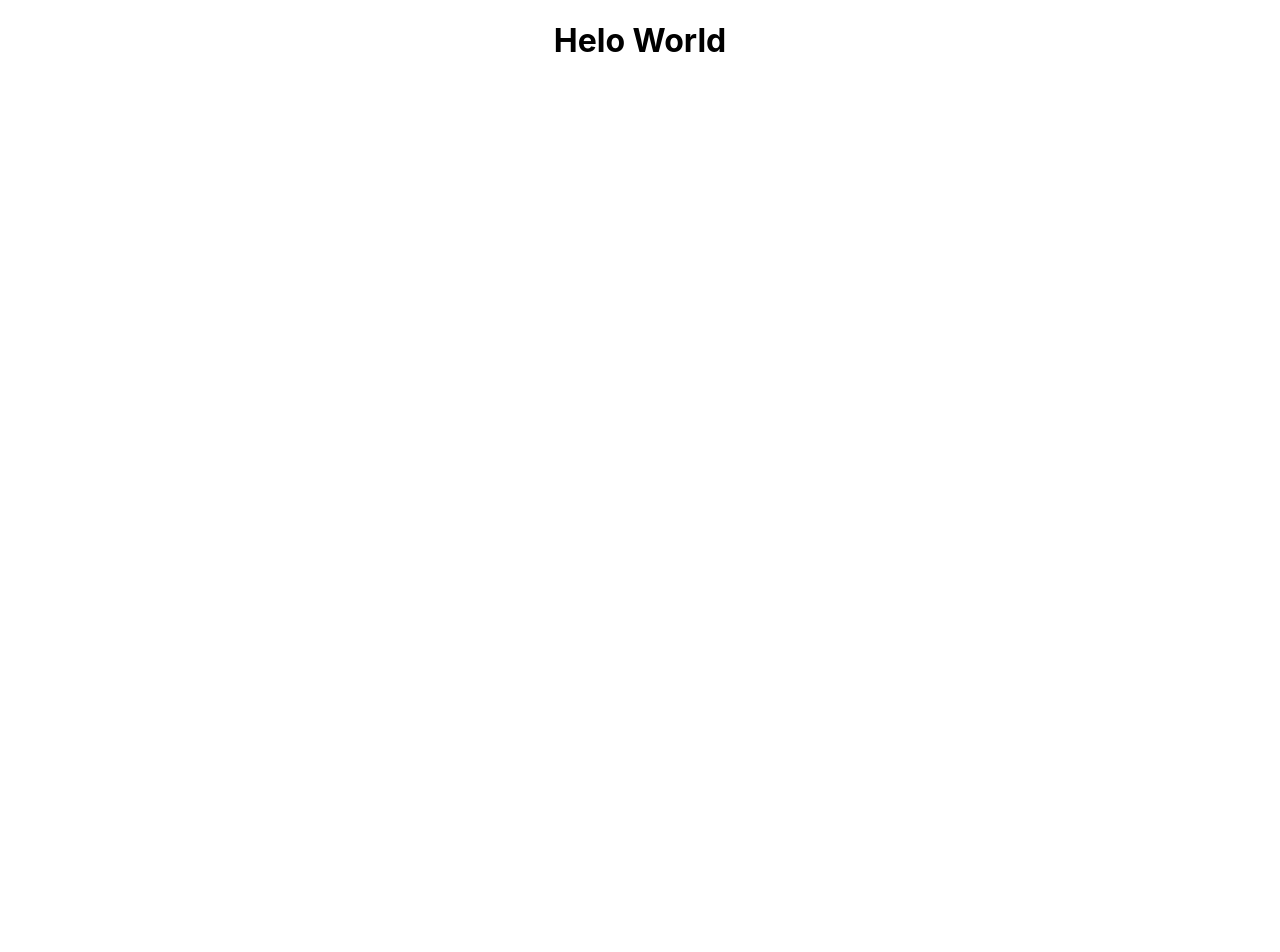
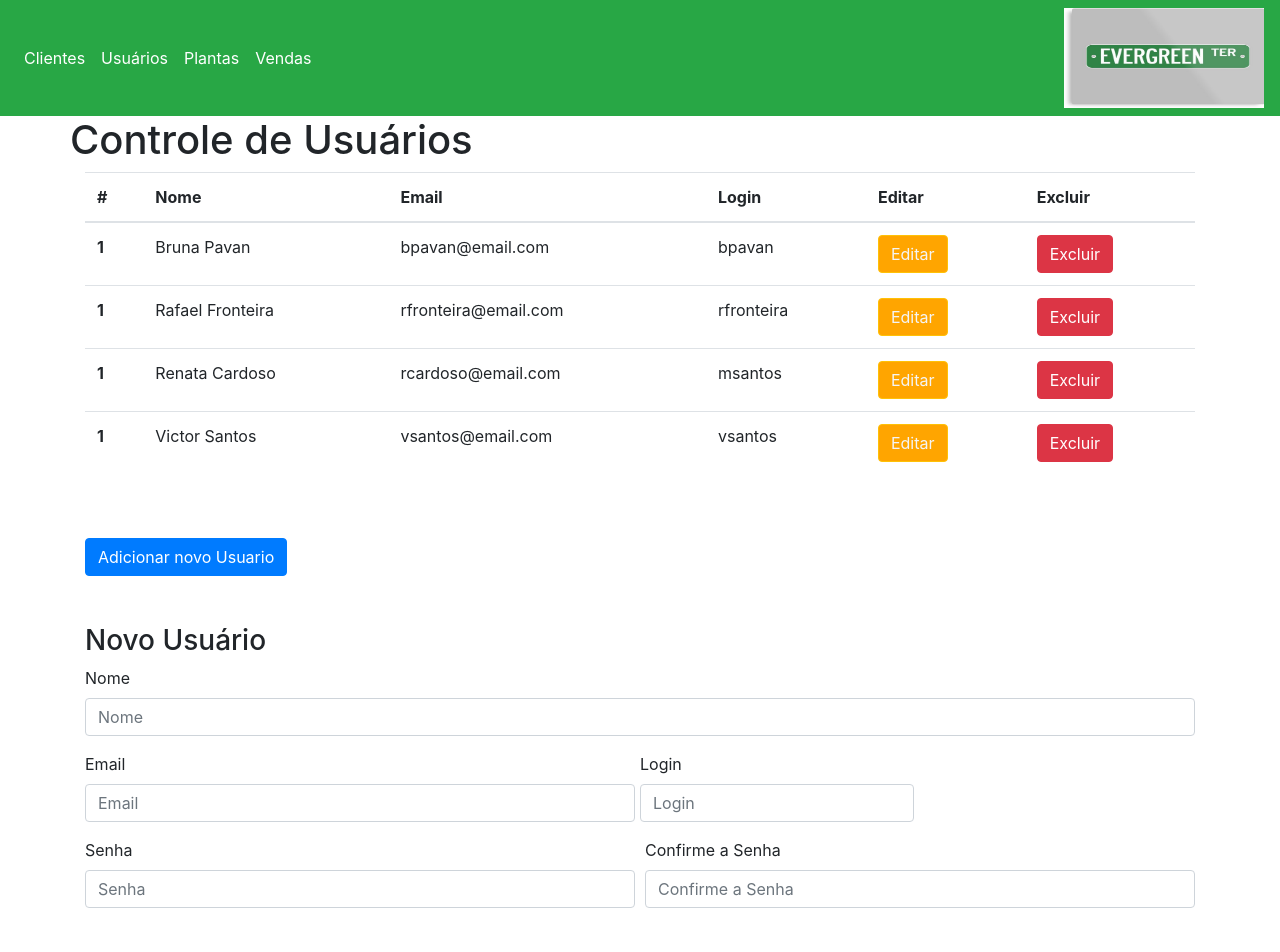
Before and after one commit to DCommicsBP/Floricultura-Front, a React (Create React App) app in the folder floricultura-front/: page / in a window 1280 px wide. Shown: the top 952 px of the page. Before the commit the page ends 800 px from the top, so only its background shows below. Built offline with nearby package versions, Linux system fonts and the light colour scheme.

Commit message:
tela de usuarios pronta

```diff
--- a/floricultura-front/package.json
+++ b/floricultura-front/package.json
@@ -7,7 +7,8 @@
     "jquery": "^3.3.1",
     "react": "^16.6.3",
     "react-dom": "^16.6.3",
-    "react-scripts": "2.1.1"
+    "react-scripts": "2.1.1",
+    "reactstrap": "^6.5.0"
   },
   "scripts": {
     "start": "react-scripts start",
--- a/floricultura-front/src/App.js
+++ b/floricultura-front/src/App.js
@@ -1,15 +1,17 @@
 import React, { Component } from 'react';
-import './App.css';
-import Plantas from '../src/plantas/Plantas';
-import Bootstrap from '../node_modules/bootstrap/dist/js/bootstrap'
-
+import Main from './Main/Main';
+import 'bootstrap/dist/css/bootstrap.min.css';
+import 'bootstrap/dist/js/bootstrap';
+import Nav from './commons/nav/Nav';
 class App extends Component {
   render() {
     return (
       <div className="App">
-       <Plantas/>
+      <Nav />
+      <div className="container">
+      <Main/>
 
-
+      </div>
        </div>
     );
   }
--- /dev/null
+++ b/floricultura-front/src/Main/Main.js
@@ -0,0 +1,20 @@
+import React, {Component} from 'react';
+import Plantas from '../plantas/Plantas';
+import Usuarios from '../usuarios/Usuarios';
+import Clientes from '../clientes/Clientes';
+
+
+export default class Main extends Component{
+    constructor(){
+        super();
+
+    }
+    render(){
+        return(
+    <section>
+       <Usuarios/>
+
+    </section>
+        )
+    }
+}
--- a/floricultura-front/src/clientes/Clientes.js
+++ b/floricultura-front/src/clientes/Clientes.js
@@ -0,0 +1,18 @@
+import React, {Component} from 'react';
+
+export default class Clientes extends Component{
+
+    constructor(){
+        super();
+
+    }
+
+    render(){
+        return (
+            <section>
+
+            </section>
+        )
+
+    }
+}
--- /dev/null
+++ b/floricultura-front/src/commons/nav/Nav.js
@@ -0,0 +1,36 @@
+import React, { Component } from 'react';
+export default class Nav extends Component {
+    constructor() {
+        super();
+    }
+
+    render() {
+        return (
+            <nav class="navbar navbar-expand-lg navbar-dark bg-success">
+                <button class="navbar-toggler" type="button" data-toggle="collapse" data-target="#navbarNav" aria-controls="navbarNav" aria-expanded="false" aria-label="Toggle navigation">
+                    <span class="navbar-toggler-icon"></span>
+                </button>
+                <div class="collapse navbar-collapse" id="navbarNav">
+                    <ul class="navbar-nav">
+                        <li class="nav-item active">
+                            <a class="nav-link" href="#">Clientes <span class="sr-only">(current)</span></a>
+                        </li>
+                        <li class="nav-item active">
+                            <a class="nav-link" href="#">Usuários</a>
+                        </li>
+                        <li class="nav-item active">
+                            <a class="nav-link" href="#">Plantas</a>
+                        </li>
+
+                        <li class="nav-item active">
+                            <a class="nav-link" href="#">Vendas</a>
+                        </li>
+
+                    </ul>
+                </div>
+                <img src={require('../../images/nav/evergreen.jpg')} style={{width: '200px', height: '100px'}} />
+
+            </nav>
+        )
+    }
+}
--- /dev/null
+++ b/floricultura-front/src/usuarios/Formulario.js
@@ -0,0 +1,50 @@
+import React, { Component } from 'react';
+
+export default class Formulario extends Component {
+    constructor() {
+        super();
+    }
+
+
+    render() {
+        return (
+            <section>
+                <br /><br />
+                <h3>Novo Usuário</h3>
+                <div class="form-group">
+                    <label for="inputAddress">Nome</label>
+                    <input type="text" class="form-control" id="name" placeholder="Nome" />
+                </div>
+
+                <div class="form-row">
+                    <div class="form-group col-md-6">
+                        <label for="inputEmail4">Email</label>
+                        <input type="email" class="form-control" id="inputEmail4" placeholder="Email" />
+                    </div>
+                    <div class="form-group">
+                        <label for="inputAddress">Login</label>
+                        <input type="text" class="form-control" id="name" placeholder="Login" />
+                    </div>
+                    <div class="form-group col-md-6">
+                        <label for="inputPassword4">Senha</label>
+                        <input type="password" class="form-control" id="inputPassword4" placeholder="Senha" />
+                    </div>
+                    <div class="form-group col-md-6">
+                        <label for="inputPassword4">Confirme a Senha</label>
+                        <input type="password" class="form-control" id="inputPassword4" placeholder="Confirme a Senha" />
+                    </div>
+                </div>
+                <br/><br/>
+                <div class="d-flex justify-content-center">
+                    <div style={{ borderStyle:'solid', borderColor:'white', borderWidth:'5px'}}>
+                        <button type="submit" class="btn btn-success">Enviar</button>
+                    </div>
+                    <div style={{ borderStyle:'solid', borderColor:'white', borderWidth:'5px'}}>
+                        <button type="submit" class="btn btn-dark">Limpar</button>
+                    </div>
+                </div>
+                <br/><br/>
+            </section>
+        );
+    }
+}
--- /dev/null
+++ b/floricultura-front/src/usuarios/Lista.js
@@ -0,0 +1,69 @@
+import React, { Component } from 'react';
+
+export default class Tabela extends Component {
+    constructor() {
+        super();
+    }
+
+   titleStyle ={
+       textAlign:'center !important'
+
+    }
+
+    render() {
+        return (
+            <section>
+                <div className="row" style={this.titleStyle}>
+                    <h1>Controle de Usuários</h1>
+                </div>
+                <table class="table">
+                    <thead>
+                        <tr>
+                            <th scope="col">#</th>
+                            <th scope="col">Nome</th>
+                            <th scope="col">Email</th>
+                            <th scope="col">Login</th>
+                            <th scope="col">Editar</th>
+                            <th scope="col">Excluir</th>
+                        </tr>
+                    </thead>
+                    <tbody>
+                        <tr>
+                            <th scope="row">1</th>
+                            <td>Bruna Pavan</td>
+                            <td>bpavan@email.com</td>
+                            <td>bpavan</td>
+                            <td><button type="button" class="btn btn-warning" style={{backgroundColor:'orange', color:'whitesmoke'}}>Editar</button></td>
+                            <td><button type="button" class="btn btn-danger">Excluir</button></td>
+                        </tr>
+                        <tr>
+                            <th scope="row">1</th>
+                            <td>Rafael Fronteira</td>
+                            <td>rfronteira@email.com</td>
+                            <td>rfronteira</td>
+                            <td><button type="button" class="btn btn-warning" style={{backgroundColor:'orange', color:'whitesmoke'}}>Editar</button></td>
+                            <td><button type="button" class="btn btn-danger">Excluir</button></td>
+                        </tr>
+                        <tr>
+                            <th scope="row">1</th>
+                            <td>Renata Cardoso</td>
+                            <td>rcardoso@email.com</td>
+                            <td>msantos</td>
+                            <td><button type="button" class="btn btn-warning" style={{backgroundColor:'orange', color:'whitesmoke'}}>Editar</button></td>
+                            <td><button type="button" class="btn btn-danger">Excluir</button></td>
+                        </tr>
+                        <tr>
+                            <th scope="row">1</th>
+                            <td>Victor Santos</td>
+                            <td>vsantos@email.com</td>
+                            <td>vsantos</td>
+                            <td><button type="button" class="btn btn-warning" style={{backgroundColor:'orange', color:'whitesmoke'}}>Editar</button></td>
+                            <td><button type="button" class="btn btn-danger">Excluir</button></td>
+                        </tr>
+                    </tbody>
+                </table>
+
+            </section>
+        )
+    }
+}
--- a/floricultura-front/src/usuarios/Usuarios.js
+++ b/floricultura-front/src/usuarios/Usuarios.js
@@ -0,0 +1,24 @@
+import React, {Component} from 'react';
+import Lista from './Lista';
+import Formulario from './Formulario';
+export default class Usuarios extends Component{
+    constructor(){
+        super();
+    }
+
+    render(){
+        return(
+       <section>
+           <Lista/>
+           <br/><br/    >
+           <button className="btn btn-primary">
+                Adicionar novo Usuario
+           </button>
+           <Formulario/>
+
+
+       </section>
+
+        )
+    }
+}
```
Also changed, not shown: floricultura-front/src/images/footer/Footer.js (added, +10 -0 lines), floricultura-front/src/images/nav/evergreen.jpg (added), 1 other file (tests, documents, lock files or other folders).
